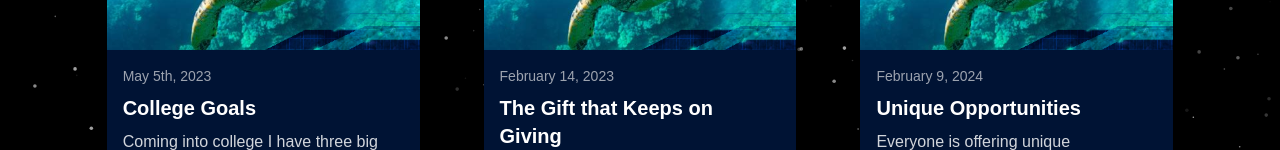
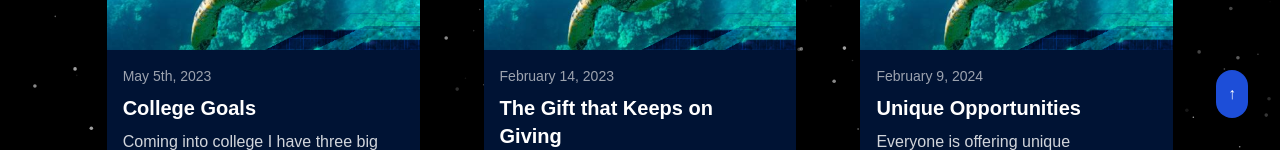
Before and after one commit to Admeen3581/PersonalWebsiteDos, a Next.js app: page /blogs in a window 1280 px wide. Shown: the part 650-800 px from the top of the page. Built offline with nearby package versions, Linux system fonts and the light colour scheme.

Commit message:
implement return to top button
Signed-off-by: Adam Long <adam.jacob.long@gmail.com>

```diff
--- a/src/app/blogs/page.tsx
+++ b/src/app/blogs/page.tsx
@@ -8,6 +8,7 @@ import GradualSpacing from "@/components/ui/gradualSpacing";
 import {blogElements} from "@/app/blogs/blogElements";
 import Link from "next/link";
 import Image from "next/image";
+import ScrollToTop from "@/components/ui/scrollToTop";
 
 function Blogs() {
     return (
@@ -62,7 +63,9 @@ function Blogs() {
                         </Link>
                     ))}
                 </div>
-
+                <div>
+                    <ScrollToTop/>
+                </div>
             </div>
         </div>
     );
--- /dev/null
+++ b/src/components/ui/scrollToTop.tsx
@@ -0,0 +1,28 @@
+/**
+ * @author Adam Long
+ * @copyright 2024 - All rights reserved.
+ */
+
+'use client'
+
+import React from 'react';
+
+const ScrollToTopButton = () => {
+    const scrollToTop = () => {
+        window.scrollTo({
+            top: 0,
+            behavior: 'smooth', // Smooth scroll
+        });
+    };
+
+    return (
+        <button
+            onClick={scrollToTop}
+            className="fixed bottom-8 right-8 bg-blue-700 text-white p-3 rounded-full shadow-lg hover:bg-blue-400 transition duration-300"
+        >
+            ↑
+        </button>
+    );
+};
+
+export default ScrollToTopButton;
```
